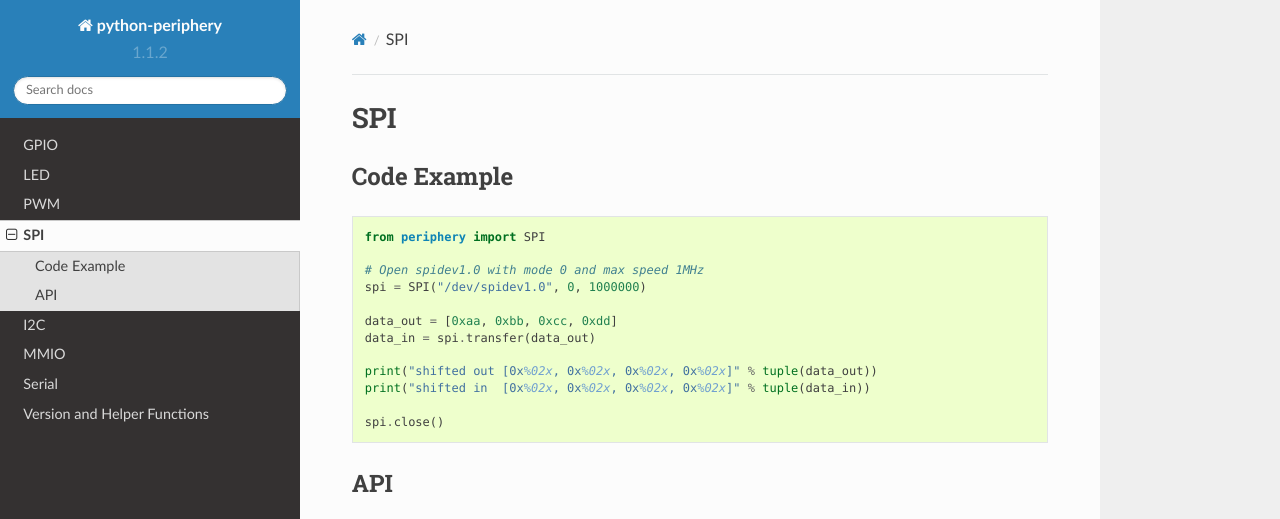
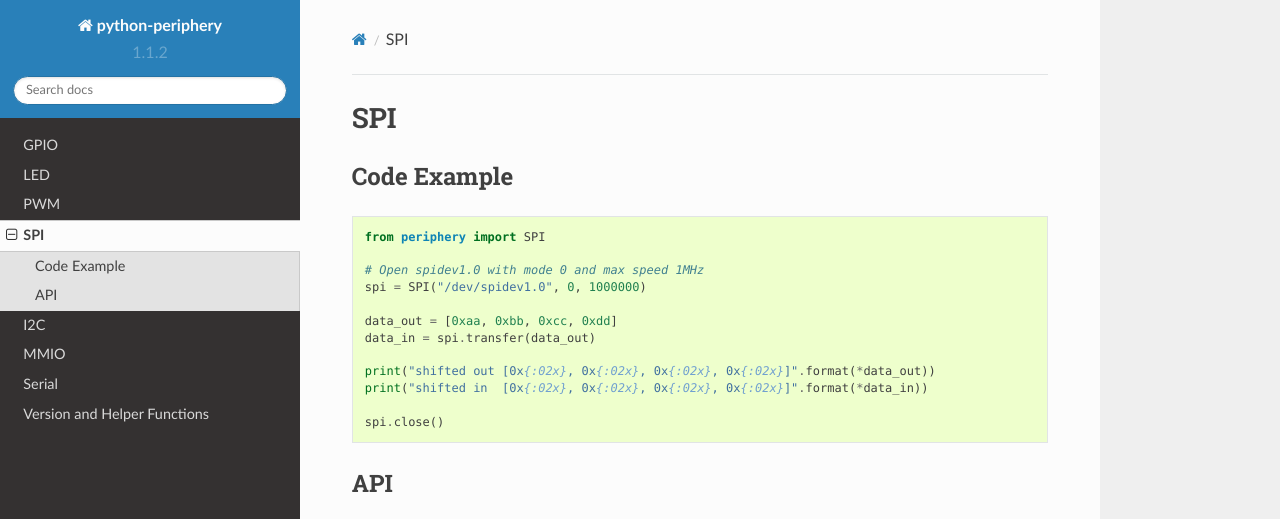
Before and after one commit to vsergeev/python-periphery, a Sphinx documentation site: the page built from docs/spi.rst, in a window 1280 px wide and 936 px high, cut to the strip 0-519 px from the top of the window. Built offline with Sphinx 7.4.7 and the Read the Docs theme 2.0.0, drawn with Linux system fonts in a browser that asks for light colours.

Commit message:
docs: use newer format strings in examples

```diff
--- a/docs/i2c.rst
+++ b/docs/i2c.rst
@@ -14,7 +14,7 @@ Code Example
     # Read byte at address 0x100 of EEPROM at 0x50
     msgs = [I2C.Message([0x01, 0x00]), I2C.Message([0x00], read=True)]
     i2c.transfer(0x50, msgs)
-    print("0x100: 0x%02x" % msgs[1].data[0])
+    print("0x100: 0x{:02x}".format(msgs[1].data[0]))
 
     i2c.close()
 
--- a/docs/mmio.rst
+++ b/docs/mmio.rst
@@ -16,7 +16,7 @@ Code Example
     rtc_mins = rtc_mmio.read32(0x04)
     rtc_hrs = rtc_mmio.read32(0x08)
 
-    print("hours: %02x minutes: %02x seconds: %02x" % (rtc_hrs, rtc_mins, rtc_secs))
+    print("hours: {:02x} minutes: {:02x} seconds: {:02x}".format(rtc_hrs, rtc_mins, rtc_secs))
 
     rtc_mmio.close()
 
@@ -27,7 +27,7 @@ Code Example
     mac_id0_lo = ctrl_mmio.read32(0x630)
     mac_id0_hi = ctrl_mmio.read32(0x634)
 
-    print("MAC address: %04x%08x" % (mac_id0_lo, mac_id0_hi))
+    print("MAC address: {:04x}{:08x}".format(mac_id0_lo, mac_id0_hi))
 
     ctrl_mmio.close()
 
--- a/docs/serial.rst
+++ b/docs/serial.rst
@@ -15,7 +15,7 @@ Code Example
 
     # Read up to 128 bytes with 500ms timeout
     buf = serial.read(128, 0.5)
-    print("read %d bytes: _%s_" % (len(buf), buf))
+    print("read {:d} bytes: _{:s}_".format(len(buf), buf))
 
     serial.close()
 
--- a/docs/spi.rst
+++ b/docs/spi.rst
@@ -14,8 +14,8 @@ Code Example
     data_out = [0xaa, 0xbb, 0xcc, 0xdd]
     data_in = spi.transfer(data_out)
 
-    print("shifted out [0x%02x, 0x%02x, 0x%02x, 0x%02x]" % tuple(data_out))
-    print("shifted in  [0x%02x, 0x%02x, 0x%02x, 0x%02x]" % tuple(data_in))
+    print("shifted out [0x{:02x}, 0x{:02x}, 0x{:02x}, 0x{:02x}]".format(*data_out))
+    print("shifted in  [0x{:02x}, 0x{:02x}, 0x{:02x}, 0x{:02x}]".format(*data_in))
 
     spi.close()
 
```
